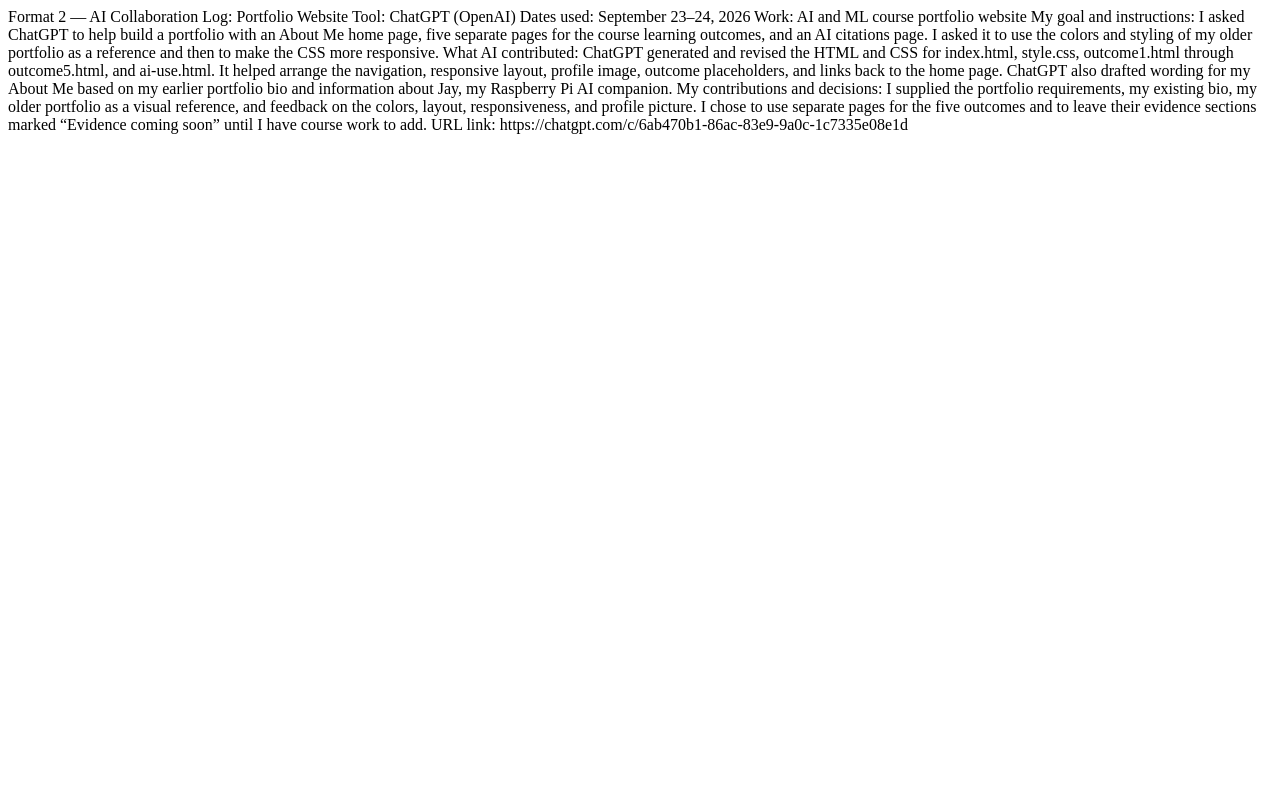
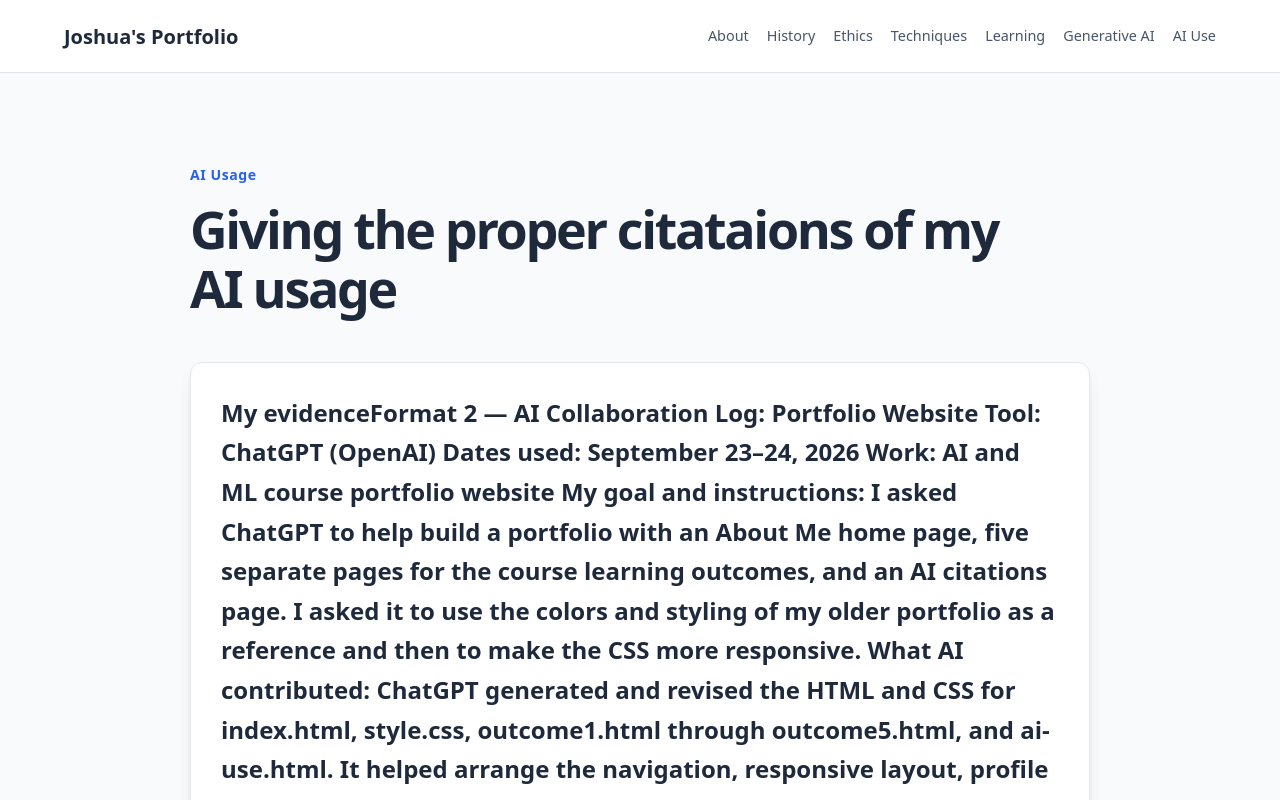
Before and after one commit to joshanicette03/cs-180-portfolio, a plain HTML site: page aiuse.html in a window 1280 px wide. Shown: the top 800 px of the page. Drawn offline with Linux system fonts and the light colour scheme.

```diff
--- a/aiuse.html
+++ b/aiuse.html
@@ -1,4 +1,13 @@
-<p>Format 2 — AI Collaboration Log: Portfolio Website
+<!doctype html>
+<html lang="en">
+<head><meta charset="utf-8"><meta name="viewport" content="width=device-width, initial-scale=1"><title>Generative AI | Joshua's Portfolio</title><link rel="stylesheet" href="style.css"></head>
+<body>
+<a class="skip-link" href="#main">Skip to content</a>
+<header class="site-header"><nav class="nav wrap" aria-label="Main navigation"><a class="brand" href="index.html">Joshua's Portfolio</a><div class="nav-links"><a href="index.html">About</a><a href="outcome1.html">History</a><a href="outcome2.html">Ethics</a><a href="outcome3.html">Techniques</a><a href="outcome4.html">Learning</a><a href="outcome5.html">Generative AI</a><a href="ai-use.html">AI Use</a></div></nav></header>
+<main id="main" class="page-main"><section class="page-content wrap" aria-labelledby="page-title">
+<p class="eyebrow"> AI Usage</p>
+<h1 id="page-title">Giving the proper citataions of my AI usage</h1>
+<div class="evidence-panel"><h2>My evidence</h2<p>Format 2 — AI Collaboration Log: Portfolio Website
 Tool: ChatGPT (OpenAI)
 Dates used: September 23–24, 2026
 Work: AI and ML course portfolio website
@@ -6,4 +15,8 @@
 What AI contributed: ChatGPT generated and revised the HTML and CSS for index.html, style.css, outcome1.html through outcome5.html, and ai-use.html. It helped arrange the navigation, responsive layout, profile image, outcome placeholders, and links back to the home page. ChatGPT also drafted wording for my About Me based on my earlier portfolio bio and information about Jay, my Raspberry Pi AI companion.
 My contributions and decisions: I supplied the portfolio requirements, my existing bio, my older portfolio as a visual reference, and feedback on the colors, layout, responsiveness, and profile picture. I chose to use separate pages for the five outcomes and to leave their evidence sections marked “Evidence coming soon” until I have course work to add.
 URL link: https://chatgpt.com/c/6ab470b1-86ac-83e9-9a0c-1c7335e08e1d
-</p>
+</p></div>
+<a class="back-link" href="index.html">← Back to About Me</a>
+</section></main>
+<footer class="site-footer"><div class="wrap"><span>Joshua Anicette · AI &amp; ML Portfolio</span><a href="index.html">Home ↑</a></div></footer>
+</body></html>
```
